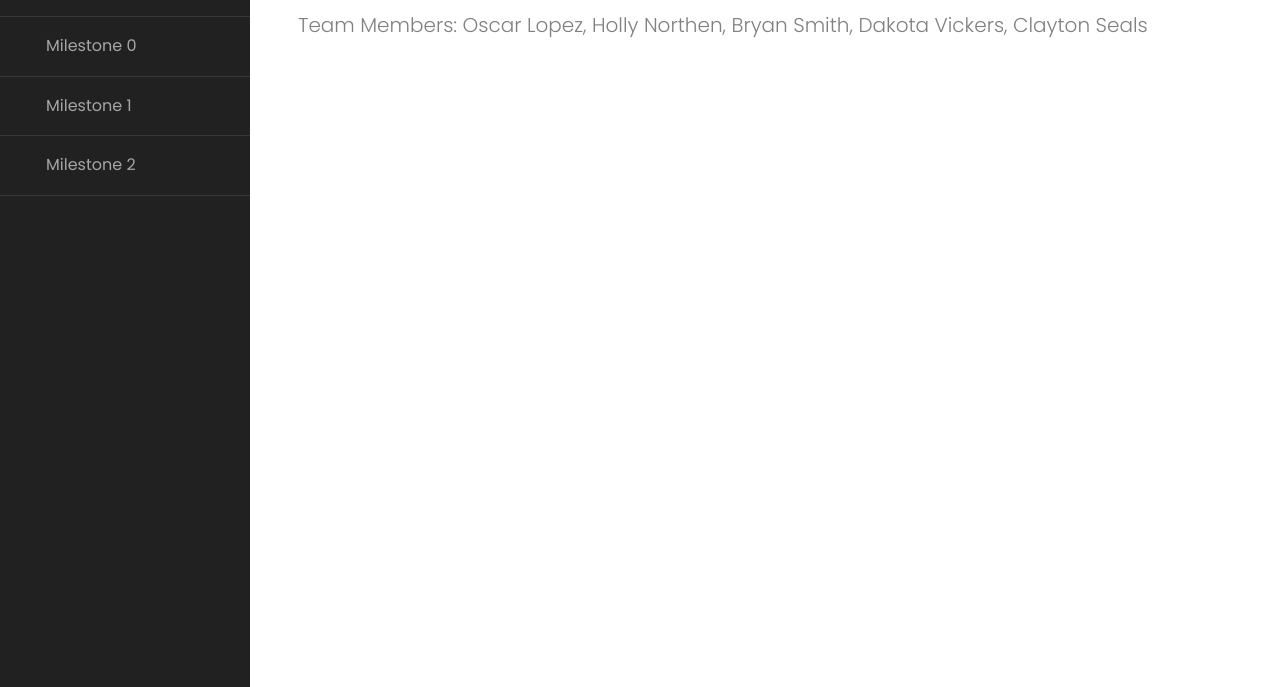
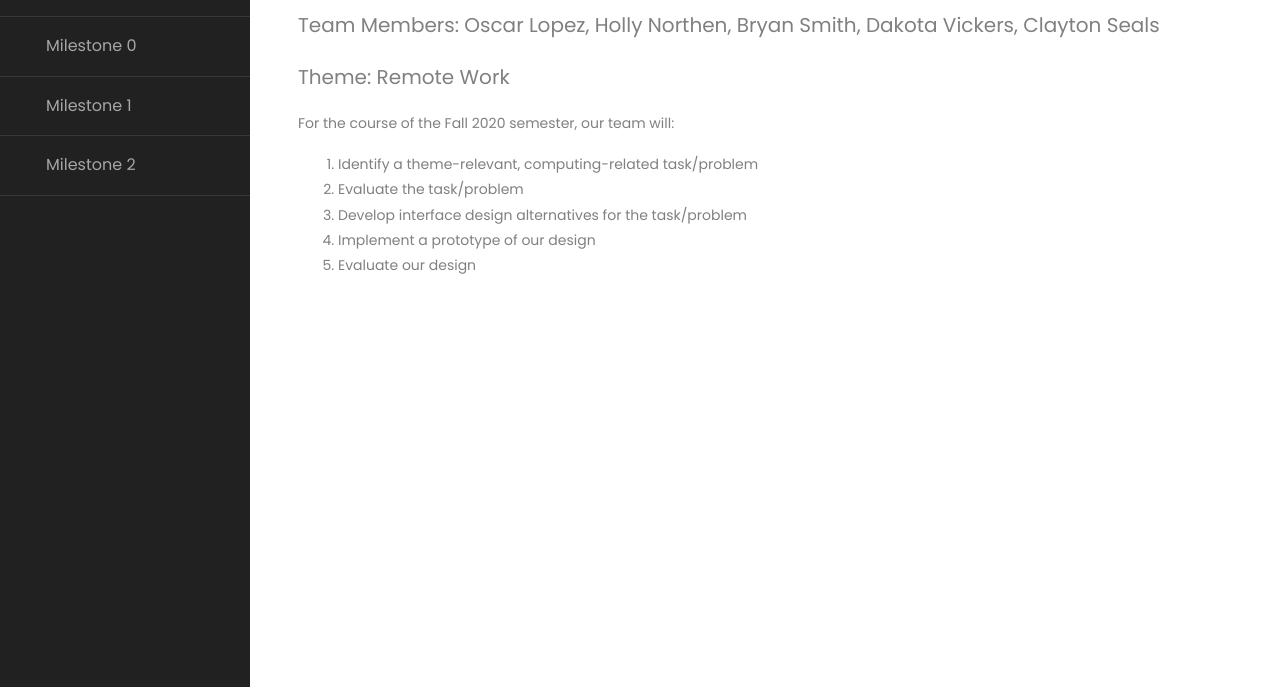
Before and after one commit to oscarllopez98/HCITermProject, a plain HTML site: page index.html in a window 1280 px wide. Shown: the part 113-800 px from the top of the page. Drawn offline with nearby package versions, Linux system fonts and the light colour scheme.

Commit message:
Project Description
Added
- Project Description

Removed
- Commented out code

```diff
--- a/index.html
+++ b/index.html
@@ -41,7 +41,17 @@
       <!-- Page Content  -->
       <div id="project_description" class="p-4 p-md-5 pt-5 content">
         <h2 class="mb-4">Project Description</h2>
-        <p class="lead">Team Members: Oscar Lopez, Holly Northen, Bryan Smith, Dakota Vickers, Clayton Seals</p>
+        <p class="lead"><b>Team Members: Oscar Lopez, Holly Northen, Bryan Smith, Dakota Vickers, Clayton Seals</b></p>
+        <p class="lead"><b>Theme: Remote Work</b></p>
+        <p>For the course of the Fall 2020 semester, our team will:
+          <ol>
+            <li>Identify a theme-relevant, computing-related task/problem</li>
+            <li>Evaluate the task/problem</li>
+            <li>Develop interface design alternatives for the task/problem</li>
+            <li>Implement a prototype of our design</li>
+            <li>Evaluate our design</li>
+          </ol>
+        </p>
       </div>
 
       <!-- Milestone 0 -->
@@ -72,20 +82,6 @@
           </p>
         </object>
 
-        <!--
-        <div class="d-flex p-2">
-          <div class="card" style="width: 18rem;">
-            <div class="card-header">
-              Featured
-            </div>
-            <ul class="list-group list-group-flush">
-              <li class="list-group-item">Cras justo odio</li>
-              <li class="list-group-item">Dapibus ac facilisis in</li>
-              <li class="list-group-item">Vestibulum at eros</li>
-            </ul>
-          </div>
-        </div>
-        -->
       </div>
 		</div>
 
```
